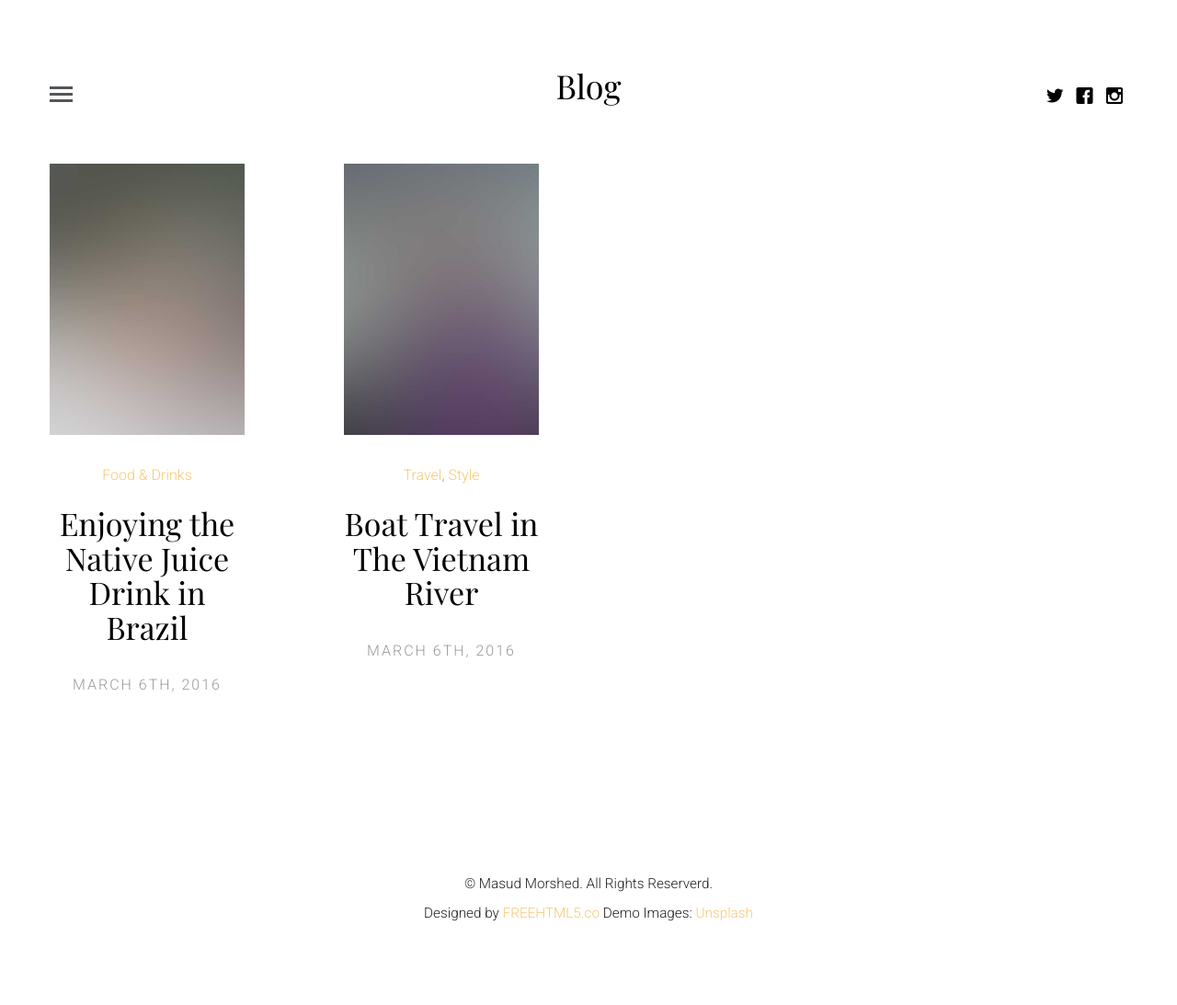
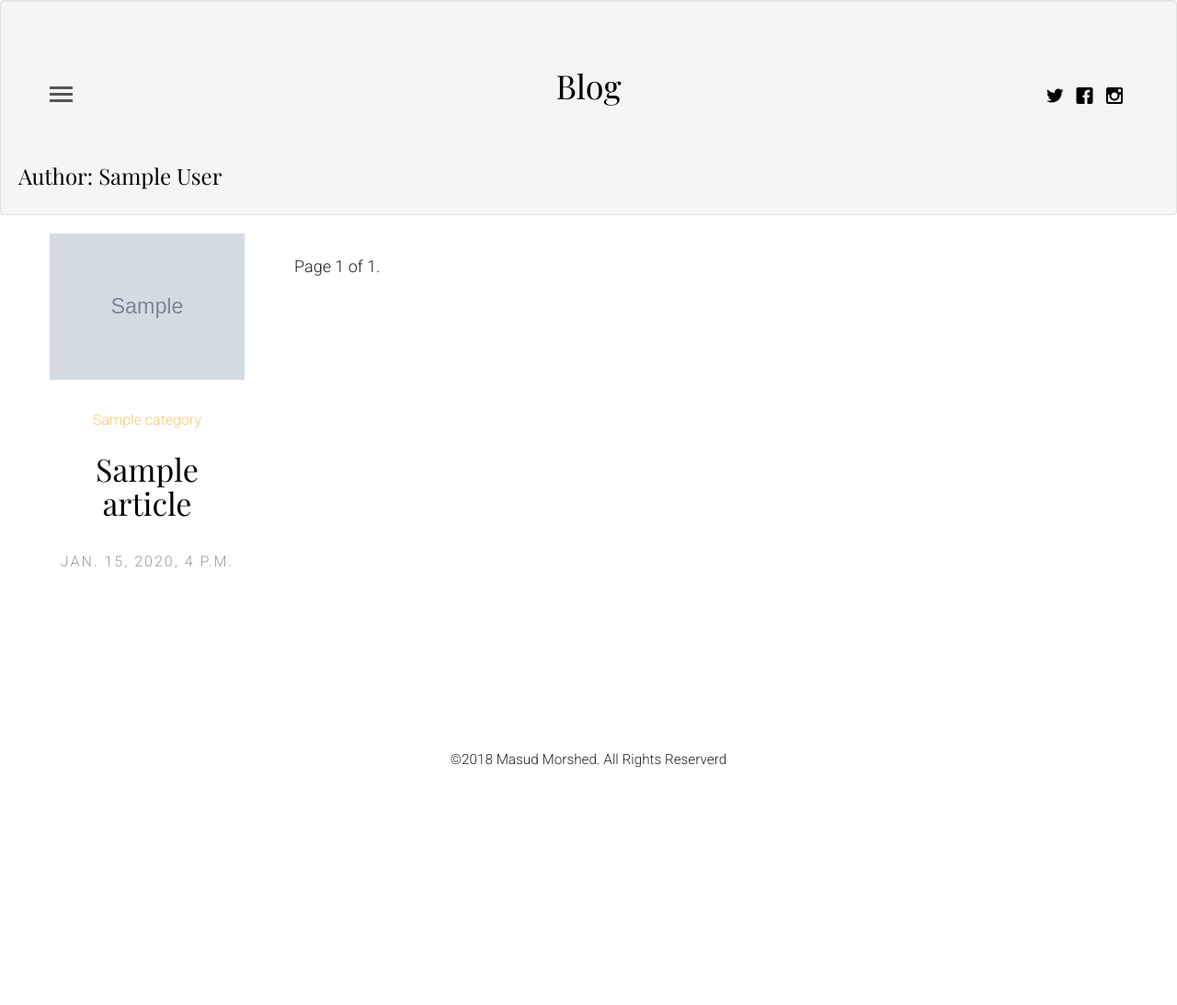
Before and after one commit to morshedmasud/django_blog, a Django app: page /author/sample in a window 1280 px wide. Shown: the whole page at 92% size. After the commit the page ends 835 px from the top, so only its background shows below. Run offline with Django 3.2, Linux system fonts and the light colour scheme; tables that the repository leaves empty hold one stand-in row (values such as "Sample post"); grey boxes marked "Sample" are stand-in pictures; some libraries are stand-ins or nearby versions; some web fonts are replaced.

Commit message:
pagination complete

```diff
--- a/blog_app/urls.py
+++ b/blog_app/urls.py
@@ -8,7 +8,8 @@ urlpatterns = [
     path('author/<name>', views.getauthor, name="author"),
     path('article/<int:id>', views.getsingle, name='single_post'),
     path('topic/<name>', views.gettopic, name='topic'),
-    path('login', views.getlogin, name='login')
+    path('login', views.getlogin, name="login"),
+    path('logout', views.getlogout, name='logout')
 ]
 
 # if settings.DEBUG:
--- a/blog_app/views.py
+++ b/blog_app/views.py
@@ -1,16 +1,39 @@
-from django.shortcuts import render, get_object_or_404
+from django.shortcuts import render, get_object_or_404, redirect
 from .models import author, category, article
+from django.contrib.auth import authenticate, login, logout
+from django.contrib.auth.models import User
+from django.core.paginator import EmptyPage, PageNotAnInteger, Paginator
+from django.db.models import Q
 # Create your views here.
 
 def index(request):
     posts = article.objects.all()
+    search = request.GET.get('q')
+    if search:
+        posts = posts.filter(
+            Q(title__icontains=search) |
+            Q(body__icontains=search)
+        )
+    paginator = Paginator(posts, 4) # Show 8 contacts per page
+    page = request.GET.get('page')
+    total_article = paginator.get_page(page)
     context = {
-        'posts': posts,
+        'posts': total_article,
     }
     return render(request, "index.html", context)
 
 def getauthor(request, name):
-    return render(request, "profile.html")
+    post_author = get_object_or_404(User, username=name)
+    auth = get_object_or_404(author, name=post_author.id)
+    posts = article.objects.filter(article_author=auth.id)
+    paginator = Paginator(posts, 4) # Show 8 contacts per page
+    page = request.GET.get('page')
+    total_article = paginator.get_page(page)
+    context = {
+        'auth': auth,
+        'posts': total_article
+    }
+    return render(request, "profile.html", context)
 
 def getsingle(request, id):
     post = get_object_or_404(article, pk=id)
@@ -28,12 +51,30 @@ def getsingle(request, id):
 def gettopic(request, name):
     cat = get_object_or_404(category, name=name)
     posts = article.objects.filter(category=cat.id)
+    paginator = Paginator(posts, 4) # Show 8 contacts per page
+    page = request.GET.get('page')
+    total_article = paginator.get_page(page)
     context = {
-        'posts':posts,
+        'posts':total_article,
         'category':cat,
     }
     return render(request, 'category.html', context)
 
 
 def getlogin(request):
+    if request.user.is_authenticated:
+        return redirect('index')
+    else:
+        print("not authen")
+        if request.method == 'POST':
+            username = request.POST.get('username')
+            password = request.POST.get('password')
+            auth = authenticate(request, username=username, password=password)
+            if auth:
+                login(request, auth)
+                return redirect('index')
     return render(request, 'login.html')
+
+def getlogout(request):
+    logout(request)
+    return redirect('index')
--- a/templates/base.html
+++ b/templates/base.html
@@ -89,14 +89,18 @@
 					<li><a href="#">Create new post</a></li>
 					<li><a href="#">Food &amp; Drinks</a></li>
 					<li><a href="#">Culture</a></li>
-					<li><a href="#">Logout</a></li>
+					{% if request.user.is_authenticated %}
+						<li><a href="{% url 'logout' %}">Logout</a></li>
+						{% else %}
+						<li><a href="{% url 'login' %}">Login</a></li>
+					{% endif %}
 				</ul>
 			</div>
 			<div class="fh5co-box">
 				<h3 class="heading">Search</h3>
-				<form action="#">
+				<form action="" method="GET">
 					<div class="form-group">
-						<input type="text" class="form-control" placeholder="Type a keyword">
+						<input type="text" name="q" class="form-control" placeholder="Type a keyword" value="{{ request.GET.q }}">
 					</div>
 				</form>
 			</div>
@@ -130,7 +134,7 @@
         </div>
     </div>
     <footer id="fh5co-footer">
-		<p><small>&copy; Masud Morshed. All Rights Reserverd. <br> Designed by <a href="http://freehtml5.co" target="_blank">FREEHTML5.co</a>  Demo Images: <a href="http://unsplash.com/" target="_blank">Unsplash</a></small></p>
+		<p><small>&copy;2018 Masud Morshed. All Rights Reserverd</p>
 	</footer>
 
 
--- a/templates/profile.html
+++ b/templates/profile.html
@@ -12,7 +12,7 @@ Author
 		width: auto;
 	}
 	#fh5co-offcanvas .fh5co-menu, #fh5co-offcanvas .fh5co-bio {
-		width: 300px;
+		width: 400px;
 		padding: 50px;
 	}
 </style>
@@ -21,11 +21,12 @@ Author
 {% block profile %}
 	<div class="fh5co-bio">
 		<figure>
-			<img src="{% static 'images/masud(1).jpg' %}" alt="Free HTML5 Bootstrap Template" class="img-responsive">
+			<img src="{{ auth.profile_pic.url }}" alt="Free HTML5 Bootstrap Template" class="img-responsive">
 		</figure>
 		<h3 class="heading">About Me</h3>
-		<h2>Emily Tran Le</h2>
-		<p>Far far away, behind the word mountains, far from the countries Vokalia and Consonantia, there live the blind texts. </p>
+		<h2>{{ auth.name.get_full_name }}</h2>
+		<a href="mailto:{{ auth.name.email }}">{{ auth.name.email }}</a>
+		<p>{{ auth.details }}</p>
 		<ul class="fh5co-social">
 			<li><a href="#"><i class="icon-twitter"></i></a></li>
 			<li><a href="#"><i class="icon-facebook"></i></a></li>
@@ -35,21 +36,34 @@ Author
 {% endblock %}
 
 {% block content %}
-	<article class="col-lg-3 col-md-3 col-sm-3 col-xs-6 col-xxs-12 animate-box">
-		<figure>
-			<a href="#"><img src="{% static 'images/pic_7.jpg' %}" alt="Image" class="img-responsive"></a>
-		</figure>
-		<span class="fh5co-meta"><a href="#">Food &amp; Drinks</a></span>
-		<h2 class="fh5co-article-title"><a href="#">Enjoying the Native Juice Drink in Brazil</a></h2>
-		<span class="fh5co-meta fh5co-date">March 6th, 2016</span>
-	</article>
-	<article class="col-lg-3 col-md-3 col-sm-3 col-xs-6 col-xxs-12 animate-box">
-		<figure>
-			<a href="#"><img src="{% static 'images/pic_8.jpg' %}" alt="Image" class="img-responsive"></a>
-		</figure>
-		<span class="fh5co-meta"><a href="#">Travel</a>, <a href="#">Style</a></span>
-		<h2 class="fh5co-article-title"><a href="#">Boat Travel in The Vietnam River</a></h2>
-		<span class="fh5co-meta fh5co-date">March 6th, 2016</span>
-	</article>
-	<div class="clearfix visible-xs-block"></div>
+<div class="well">
+	<h3>Author: {{ auth.name.get_full_name }}</h3>
+</div>
+{% for post in posts%}
+<article class="col-lg-3 col-md-3 col-sm-3 col-xs-6 col-xxs-12 animate-box">
+	<figure>
+		<a href="{% url 'single_post' id=post.id %}"><img src="{{ post.image.url }}" alt="Image" class="img-responsive"></a>
+	</figure>
+	<span class="fh5co-meta"><a href="{% url 'topic' name=post.category %}">{{ post.category }}</a></span>
+	<h2 class="{% url 'single_post' id=post.id %}"><a href="#">{{ post.title }}</a></h2>
+	<span class="fh5co-meta fh5co-date">{{ post.posted_on }}</span>
+</article>
+{% endfor %}
+<div class="container-fluid">
+	<div class="pagination">
+		<span class="step-links">
+			{% if posts.has_previous %}
+				<a href="?page=1">&laquo; first</a>
+				<a href="?page={{ contacts.previous_page_number }}">previous</a>
+			{% endif %}
+			<span class="current">
+				Page {{ posts.number }} of {{ posts.paginator.num_pages }}.
+			</span>
+			{% if posts.has_next %}
+				<a href="?page={{ posts.next_page_number }}">next</a>
+				<a href="?page={{ posts.paginator.num_pages }}">last &raquo;</a>
+			{% endif %}
+		</span>
+	</div>
+</div>
 {% endblock %}
--- a/templates/sample.html
+++ b/templates/sample.html
@@ -10,6 +10,7 @@
 {% endblock %}
 
 {% block content %}
+
 {% endblock %}
 
 {% block script %}
```
Also changed, not shown: templates/category.html (+17 -1 lines), templates/index.html (+19 -2 lines), templates/login.html (+17 -4 lines), 1 other file.
